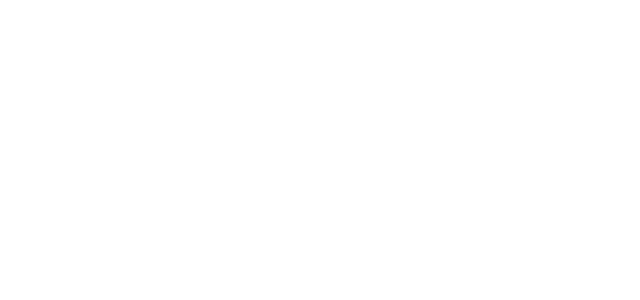
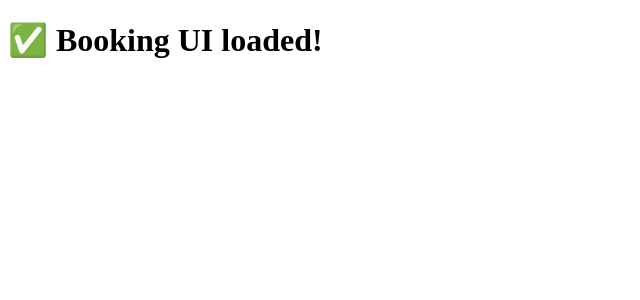
Before and after one commit to Taimoor134/the-padel-spot, a Next.js app: page /padel in a window 1280 px wide. Shown: the top 300 px of the page, without its empty margins (0-640 px from the left). Built offline with nearby package versions, Linux system fonts and the light colour scheme.

Commit message:
Update booking page to use full component

```diff
--- a/components/PadelBookingPrototype.js
+++ b/components/PadelBookingPrototype.js
@@ -2,10 +2,12 @@
 
 import React from 'react';
 
+// components/PadelBookingPrototype.js
 export default function PadelBookingPrototype() {
   return (
     <div>
-      {/* Your full booking UI here */}
+      <h1>✅ Booking UI loaded!</h1>
+      {/* Add calendar, slots, etc here */}
     </div>
   );
 }
```
